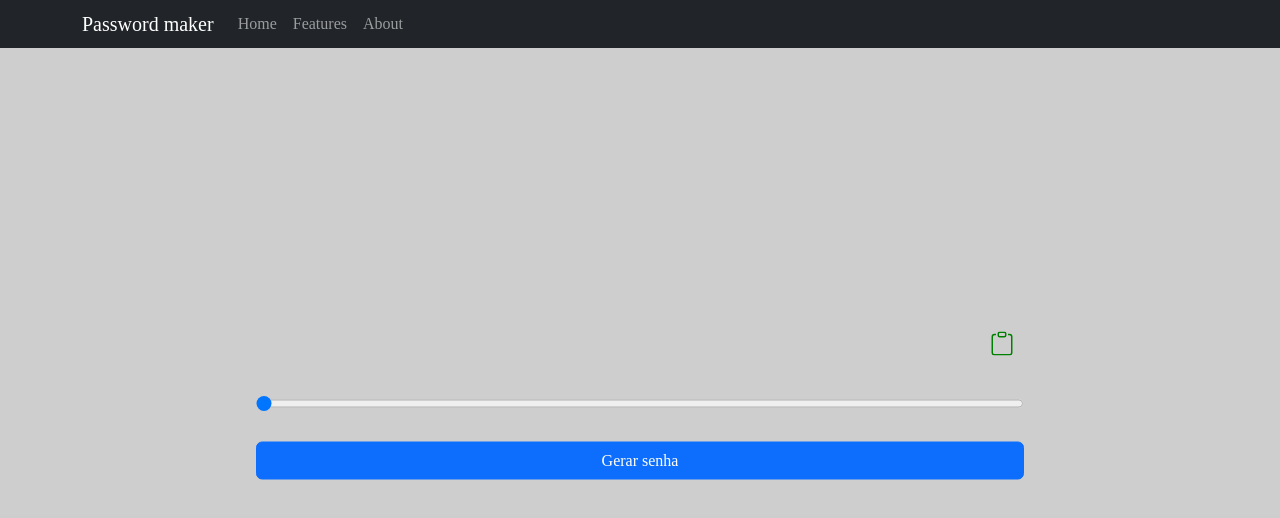
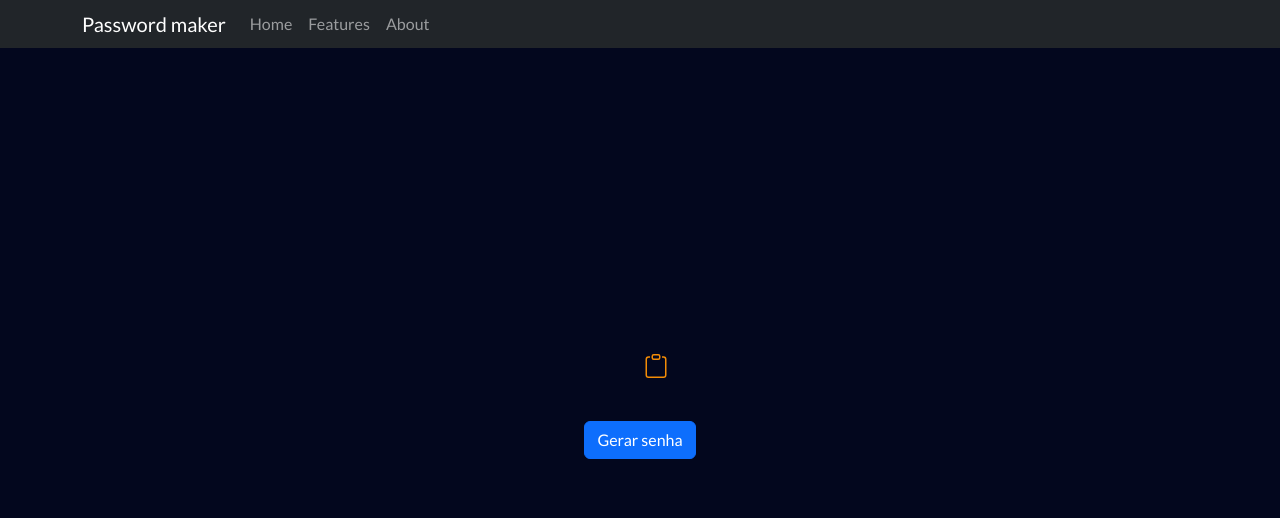
Before and after one commit to turan-98/Password-project, a React (Create React App) app: page / in a window 1280 px wide. Shown: the top 518 px of the page. Built offline with nearby package versions, Linux system fonts and the light colour scheme.

Commit message:
Disable pop up button
Na missão de criar dois pop-ups para o copiar a senha

```diff
--- a/src/Components/Button/index.js
+++ b/src/Components/Button/index.js
@@ -2,7 +2,7 @@ import React from 'react';
 import 'bootstrap/dist/css/bootstrap.min.css';
 import Button from 'react-bootstrap/Button';
 import './style.scss';
-import RangeButton from '../RangeButton';
+//import RangeButton from '../RangeButton';
 import CopyButton from '../CopyButton';
 
 class Btn extends React.Component{
@@ -25,7 +25,11 @@ class Btn extends React.Component{
         this.setState({
             password:randomString.toString(),
         })
+
+
+
     }
+
 
 
     render(){
@@ -36,8 +40,7 @@ class Btn extends React.Component{
                         <p id="passwordValue">{this.state.password}</p>
                         <CopyButton />
                     </div>
-                    <RangeButton />
-                    <Button variant="primary" onClick={this.randomPassword}>Gerar senha</Button>
+                    <Button className="button-genarate" variant="primary" onClick={this.randomPassword}>Gerar senha</Button>
                 </div>
             </div>
         )
--- a/src/Components/Button/style.scss
+++ b/src/Components/Button/style.scss
@@ -1,3 +1,14 @@
+$size-button-w:150;
+$size-button-h:40;
+$default-color:#fff;
+$active-color:#f48c06;
+
+@function convert_px_to_rem($number){
+    $result: calc($number / 16);
+    @return $result;
+}
+
+
 .wrapper{
     margin: 0;
     position: absolute;
@@ -10,6 +21,7 @@
         display: flex;
         flex-flow: column;
         row-gap: 30px;
+        align-items: center;
     }
     .d-flex-row{
         display: flex;
@@ -17,3 +29,12 @@
         justify-content: space-between;
     }
 }
+
+.button-genarate{
+    width: convert_px_to_rem($size-button-w)em;
+    height: convert_px_to_rem($size-button-h)em;
+}
+#passwordValue{
+    color:$default-color;
+    padding: 1em;
+}
--- a/src/Components/CopyButton/index.js
+++ b/src/Components/CopyButton/index.js
@@ -1,26 +1,36 @@
-import React from "react";
+import React, {useState} from "react";
 import './style.scss';
 
-class CopyButton extends React.Component {
 
+
+export default function CopyButton() {
+const [toggle, setToggle] = useState(true);
 // referência https://dev.to/mohsenkamrani/javascript-clipboard-api-take-control-of-your-copy-cut-and-paste-3ekd
- handleCopy = () => {
+ function handleCopy(){
+
     var $copyText = document.querySelector('#passwordValue').innerHTML;
-    navigator.clipboard.writeText($copyText);
+    if($copyText.length > 0){
+        navigator.clipboard.writeText($copyText);
+        alert('texto copiado')
+    }else{
+
+       alert('nada a copiar')
+    }
+// setToggle((prevState) => !prevState);
+//<div className="party-popper"></div>
+//<p id="nothing-to-copy" className='nothing-to-copy'>Nada a copiar</p>
+//{toggle ? null : alert('Nada para copiar')}
  }
-
-render(){
-    return (
-        <button className="copybutton" onClick={this.handleCopy}>
+return (
+        <>
+        <button className="copybutton" onClick={handleCopy}>
             <svg xmlns="http://www.w3.org/2000/svg" width="24" height="24" fill="" className="bi bi-clipboard" viewBox="0 0 16 16">
                 <path d="M4 1.5H3a2 2 0 0 0-2 2V14a2 2 0 0 0 2 2h10a2 2 0 0 0 2-2V3.5a2 2 0 0 0-2-2h-1v1h1a1 1 0 0 1 1 1V14a1 1 0 0 1-1 1H3a1 1 0 0 1-1-1V3.5a1 1 0 0 1 1-1h1v-1z"/>
                 <path d="M9.5 1a.5.5 0 0 1 .5.5v1a.5.5 0 0 1-.5.5h-3a.5.5 0 0 1-.5-.5v-1a.5.5 0 0 1 .5-.5h3zm-3-1A1.5 1.5 0 0 0 5 1.5v1A1.5 1.5 0 0 0 6.5 4h3A1.5 1.5 0 0 0 11 2.5v-1A1.5 1.5 0 0 0 9.5 0h-3z"/>
             </svg>
         </button>
+
+
+        </>
     )
 }
-
-
-}
-
-export default CopyButton;
--- a/src/Components/CopyButton/style.scss
+++ b/src/Components/CopyButton/style.scss
@@ -1,12 +1,12 @@
 .copybutton{
-    width: 45px;
-    height: 45px;
+    width: 50px;
+    height: 50px;
     border:none;
     border-radius:100%;
     transition: all 200ms;
     background: none;
     svg{
-        fill:green;
+        fill:#f48c06;
     }
     &:hover{
         svg{
@@ -15,3 +15,19 @@
     }
 
 }
+.nothing-to-copy{
+    color:#fff;
+    padding: 1rem;
+}
+.hide{
+    display: none !important;
+}
+.party-popper{
+    background-image: url('./img/party-popper.png');
+    background-position: center;
+    background-size: cover;
+    height: 15px;
+    width: 15px;
+    position: absolute;
+    left: 70%;
+}
--- a/src/style.scss
+++ b/src/style.scss
@@ -2,6 +2,9 @@
    v2.0 | 20110126
    License: none (public domain)
 */
+@import url('https://fonts.googleapis.com/css2?family=Lato:wght@400;900&display=swap');
+$base-color:#03071e;
+$font-body:'Lato', sans-serif;
 
 html, body, div, span, applet, object, iframe,
 h1, h2, h3, h4, h5, h6, p, blockquote, pre,
@@ -30,7 +33,8 @@ footer, header, hgroup, menu, nav, section {
 }
 body {
 	line-height: 1;
-    background: #cecece;
+    background: $base-color;
+	font-family: $font-body;
 }
 ol, ul {
 	list-style: none;
```
Also changed, not shown: src/Components/CopyButton/img/party-popper.png (added).
